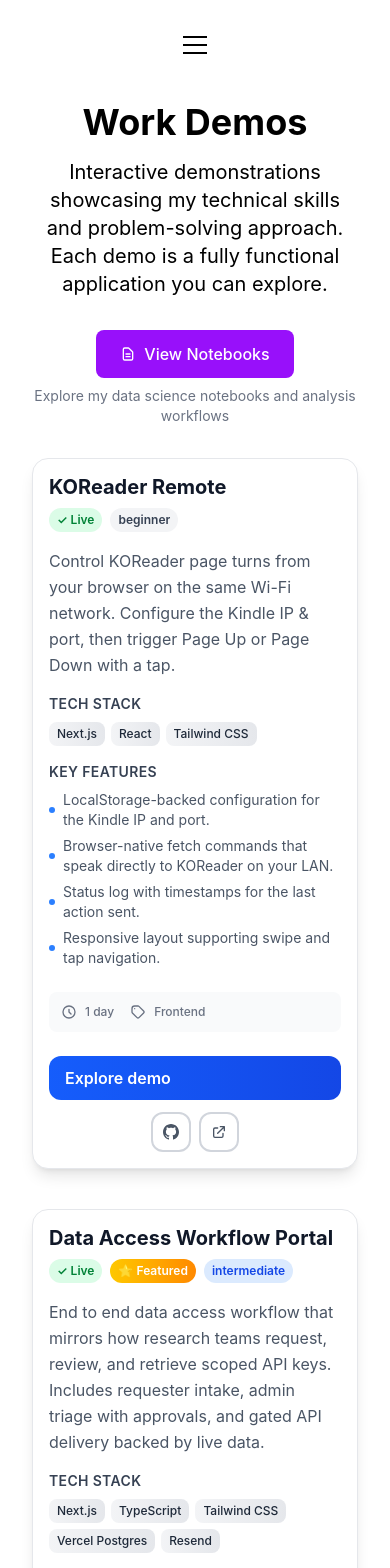
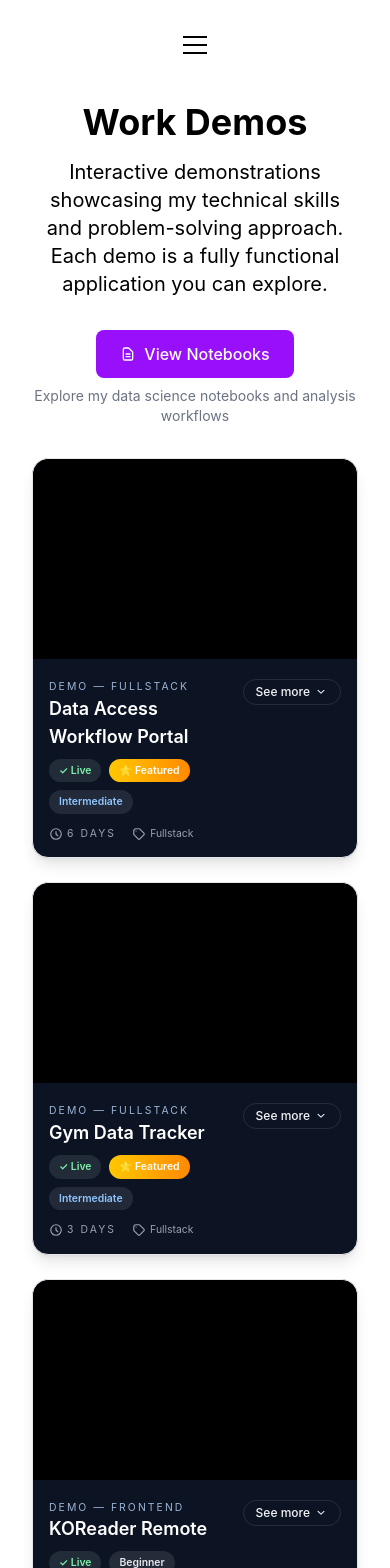
Before and after one commit to dillon-shearer/dillon-shearer-website, a Next.js app: page /demos in a window 390 px wide. Shown: the top 1568 px of the page. Built offline with nearby package versions, Linux system fonts and the light colour scheme.

Commit message:
demo card updates

```diff
--- a/app/components/demo-card.tsx
+++ b/app/components/demo-card.tsx
@@ -1,60 +1,180 @@
+'use client'
+
 import Link from 'next/link'
 import { Demo } from '@/types/demo'
 
 interface DemoCardProps {
   demo: Demo
+  isExpanded: boolean
+  onToggle: () => void
 }
 
-export default function DemoCard({ demo }: DemoCardProps) {
+export default function DemoCard({ demo, isExpanded, onToggle }: DemoCardProps) {
   const isInProgress = demo.status !== 'live'
   const mobileOrderClass = demo.mobileReady ? 'order-first md:order-none' : ''
+  const exploreHref = demo.slug === 'koreader-remote' ? '/koreader-remote' : `/demos/${demo.slug}`
+  const previewBase = demo.demoUrl ?? exploreHref
+  const previewSrc = previewBase.includes('?') ? `${previewBase}&embed=1` : `${previewBase}?embed=1`
+  const detailsId = `${demo.slug}-details`
+  const frameScaleClasses = isExpanded
+    ? 'scale-[0.48] sm:scale-[0.54] md:scale-[0.6]'
+    : 'scale-[0.22] sm:scale-[0.26] md:scale-[0.3]'
+  const frameHeightClasses = isExpanded
+    ? 'h-[420px] sm:h-[480px] md:h-[560px]'
+    : 'h-[200px] sm:h-[240px] md:h-[280px]'
 
   return (
-    <div className={`group relative bg-white dark:bg-gray-800 rounded-2xl shadow-lg hover:shadow-2xl transition-all duration-300 border border-gray-200 dark:border-gray-700 hover:border-blue-300 dark:hover:border-blue-600 overflow-hidden ${mobileOrderClass}`}>
-      <div className="absolute inset-0 bg-gradient-to-br from-blue-50/50 to-purple-50/50 dark:from-blue-900/20 dark:to-purple-900/20 opacity-0 group-hover:opacity-100 transition-opacity duration-300" />
-      <div className="relative p-4 sm:p-6 md:p-8">
-        <div className="flex items-start justify-between mb-4 md:mb-6">
-          <div className="flex-1 min-w-0">
-            <h3 className="text-xl sm:text-2xl font-bold text-gray-900 dark:text-white group-hover:text-blue-600 dark:group-hover:text-blue-400 transition-colors duration-300 leading-tight">
+    <article
+      className={`group relative flex flex-col overflow-hidden rounded-2xl border border-gray-200 bg-[#0c1424] text-white shadow-lg transition-all duration-300 dark:border-gray-700 ${mobileOrderClass} ${
+        isExpanded ? 'ring-2 ring-blue-500/40' : 'hover:-translate-y-1 hover:shadow-2xl'
+      }`}
+      data-expanded={isExpanded}
+    >
+      <div className={`relative w-full overflow-hidden rounded-t-2xl bg-black transition-[height] duration-500 ${frameHeightClasses}`}>
+        <div className="pointer-events-none absolute inset-0 flex items-start justify-center">
+          <div className={`origin-top transition-transform duration-500 ease-out ${frameScaleClasses}`}>
+            <iframe
+              src={previewSrc}
+              title={`${demo.title} live preview`}
+              tabIndex={-1}
+              loading="lazy"
+              aria-hidden="true"
+              className="h-[900px] w-[1440px] border-0 shadow-2xl"
+              style={{ pointerEvents: 'none' }}
+            />
+          </div>
+        </div>
+        <div className="pointer-events-none absolute inset-0 bg-gradient-to-t from-black/60 via-transparent to-transparent" />
+        <Link
+          href={exploreHref}
+          className="absolute inset-0 z-10 flex items-end justify-end bg-gradient-to-t from-black/80 via-transparent to-transparent opacity-0 transition-opacity duration-300 hover:opacity-100 focus-visible:opacity-100"
+          aria-label={`Open ${demo.title} demo`}
+        >
+          <span className="mb-3 mr-3 rounded-full bg-white/15 px-3 py-1 text-xs font-medium tracking-wide text-white backdrop-blur">
+            Open demo
+          </span>
+        </Link>
+      </div>
+
+      <div className="flex flex-col gap-3 px-4 pb-4 pt-5">
+        <div className="flex items-start justify-between gap-3">
+          <div className="flex min-w-0 flex-1 flex-col">
+            <p className="text-[0.65rem] uppercase tracking-[0.2em] text-blue-200/80">Demo — {demo.category}</p>
+            <h3 className="text-lg font-semibold text-white">
               {demo.title}
             </h3>
-            <div className="flex items-center gap-2 sm:gap-3 mt-2 sm:mt-3 flex-wrap">
-              <span className={`px-2 sm:px-3 py-1 sm:py-1.5 text-xs font-semibold rounded-full ${
+            <div className="mt-2 flex flex-wrap items-center gap-2 text-[0.65rem] font-semibold">
+              <span
+                className={`rounded-full px-2.5 py-1 ${
                   demo.status === 'live'
-                  ? 'bg-green-100 text-green-700 dark:bg-green-900/30 dark:text-green-400'
-                  : 'bg-yellow-100 text-yellow-700 dark:bg-yellow-900/30 dark:text-yellow-400'
-              }`}>
+                    ? 'bg-green-100/10 text-green-300'
+                    : 'bg-yellow-100/10 text-yellow-200'
+                }`}
+              >
                 {demo.status === 'live' ? '✓ Live' : '⏳ In Progress'}
               </span>
               {demo.featured && (
-                <span className="px-2 sm:px-3 py-1 sm:py-1.5 text-xs font-semibold rounded-full bg-gradient-to-r from-yellow-400 to-orange-400 text-white">
+                <span className="rounded-full bg-gradient-to-r from-yellow-400 to-orange-400 px-2.5 py-1 text-white">
                   ⭐ Featured
                 </span>
               )}
-              <span className={`px-2 sm:px-3 py-1 sm:py-1.5 text-xs font-semibold rounded-full ${
-                demo.complexity === 'advanced' ? 'bg-red-100 text-red-700 dark:bg-red-900/30 dark:text-red-400' :
-                demo.complexity === 'intermediate' ? 'bg-blue-100 text-blue-700 dark:bg-blue-900/30 dark:text-blue-400' :
-                'bg-gray-100 text-gray-700 dark:bg-gray-700 dark:text-gray-300'
-              }`}>
+              <span
+                className={`rounded-full px-2.5 py-1 capitalize ${
+                  demo.complexity === 'advanced'
+                    ? 'bg-red-100/10 text-red-300'
+                    : demo.complexity === 'intermediate'
+                      ? 'bg-blue-100/10 text-blue-300'
+                      : 'bg-gray-100/10 text-gray-200'
+                }`}
+              >
                 {demo.complexity}
               </span>
             </div>
           </div>
+          <button
+            type="button"
+            onClick={onToggle}
+            aria-expanded={isExpanded}
+            aria-controls={detailsId}
+            className="inline-flex items-center gap-1 rounded-full border border-white/10 px-3 py-1 text-xs font-medium text-gray-100 transition-colors duration-200 hover:border-blue-300 hover:text-blue-200 focus-visible:outline-none focus-visible:ring-2 focus-visible:ring-blue-400"
+          >
+            {isExpanded ? 'Close' : 'See more'}
+            <svg
+              className={`h-3.5 w-3.5 transition-transform duration-300 ${isExpanded ? 'rotate-180' : ''}`}
+              viewBox="0 0 20 20"
+              fill="currentColor"
+              aria-hidden="true"
+            >
+              <path d="M5.23 7.21a.75.75 0 011.06.02L10 10.585l3.71-3.354a.75.75 0 111.02 1.1l-4.23 3.825a.75.75 0 01-1.02 0L5.25 8.29a.75.75 0 01-.02-1.08z" />
+            </svg>
+          </button>
         </div>
 
-        <p className="text-gray-600 dark:text-gray-300 text-base sm:text-lg leading-relaxed mb-4 sm:mb-6">
-          {demo.description}
+        <div className="flex flex-wrap gap-4 text-[0.65rem] uppercase tracking-[0.2em] text-gray-400">
+          <div className="flex items-center gap-1">
+            <svg className="h-3.5 w-3.5" fill="none" stroke="currentColor" viewBox="0 0 24 24" aria-hidden="true">
+              <path strokeLinecap="round" strokeLinejoin="round" strokeWidth={2} d="M12 8v4l3 3m6-3a9 9 0 11-18 0 9 9 0 0118 0z" />
+            </svg>
+            <span>{demo.buildTime}</span>
+          </div>
+          <div className="flex items-center gap-1 capitalize tracking-normal">
+            <svg className="h-3.5 w-3.5" fill="none" stroke="currentColor" viewBox="0 0 24 24" aria-hidden="true">
+              <path strokeLinecap="round" strokeLinejoin="round" strokeWidth={2} d="M7 7h.01M7 3h5c.512 0 1.024.195 1.414.586l7 7a2 2 0 010 2.828l-7 7a2 2 0 01-2.828 0l-7-7A1.994 1.994 0 013 12V7a4 4 0 014-4z" />
+            </svg>
+            <span>{demo.category.replace('-', ' ')}</span>
+          </div>
+        </div>
+      </div>
+
+      {isExpanded && (
+        <div
+          id={detailsId}
+          className="px-4 pb-6 text-sm text-gray-200"
+        >
+          <div className="flex flex-col gap-6 lg:grid lg:grid-cols-[minmax(0,1.3fr)_minmax(0,1fr)] lg:gap-8">
+            <div className="space-y-5">
+              <p className="text-sm leading-relaxed text-gray-100 sm:text-base">{demo.description}</p>
+
+              <div>
+                <h4 className="text-xs font-semibold uppercase tracking-widest text-gray-400">Key Features</h4>
+                <ul className="mt-2 space-y-2 text-sm text-gray-100">
+                  {demo.highlights.slice(0, 5).map((highlight, index) => (
+                    <li key={index} className="flex items-start gap-2">
+                      <span className="mt-1 h-1.5 w-1.5 flex-shrink-0 rounded-full bg-blue-400" aria-hidden="true" />
+                      <span>{highlight}</span>
+                    </li>
+                  ))}
+                </ul>
+              </div>
+            </div>
+
+            <div className="space-y-4">
+              {!isInProgress ? (
+                <Link
+                  href={exploreHref}
+                  className="flex w-full items-center justify-center rounded-xl bg-gradient-to-r from-blue-600 to-blue-700 px-4 py-2.5 text-sm font-semibold text-white transition-all duration-200 hover:from-blue-700 hover:to-blue-800"
+                >
+                  Explore full demo
+                </Link>
+              ) : (
+                <div className="w-full rounded-xl bg-gray-800 px-4 py-2.5 text-center text-sm font-semibold text-gray-300">
+                  Demo coming soon
+                </div>
+              )}
+
+              {!demo.mobileReady && (
+                <p className="text-xs font-medium text-amber-400">
+                  Best experienced on desktop devices
                 </p>
+              )}
 
-        <div className="mb-4 sm:mb-6">
-          <h4 className="text-sm font-semibold text-gray-700 dark:text-gray-300 mb-2 sm:mb-3 uppercase tracking-wide">
-            Tech Stack
-          </h4>
-          <div className="flex flex-wrap gap-1.5 sm:gap-2">
+              <div>
+                <h4 className="text-xs font-semibold uppercase tracking-widest text-gray-400">Tech Stack</h4>
+                <div className="mt-2 flex flex-wrap gap-1.5">
                   {demo.techStack.map((tech) => (
                     <span
                       key={tech}
-                className="px-2 sm:px-3 py-1 sm:py-1.5 text-xs sm:text-sm bg-gradient-to-r from-gray-100 to-gray-200 dark:from-gray-700 dark:to-gray-600 text-gray-800 dark:text-gray-200 rounded-lg font-medium hover:from-blue-100 hover:to-blue-200 dark:hover:from-blue-800 dark:hover:to-blue-700 transition-all duration-200"
+                      className="rounded-lg bg-white/5 px-2.5 py-1 text-xs font-medium text-gray-100"
                     >
                       {tech}
                     </span>
@@ -62,68 +182,16 @@ export default function DemoCard({ demo }: DemoCardProps) {
                 </div>
               </div>
 
-        <div className="mb-6 sm:mb-8">
-          <h4 className="text-sm font-semibold text-gray-700 dark:text-gray-300 mb-2 sm:mb-3 uppercase tracking-wide">
-            Key Features
-          </h4>
-          <div className="grid grid-cols-1 gap-1.5 sm:gap-2">
-            {demo.highlights.slice(0, 4).map((highlight, index) => (
-              <div key={index} className="flex items-center gap-2 text-sm text-gray-600 dark:text-gray-300">
-                <div className="w-1.5 h-1.5 bg-blue-500 rounded-full flex-shrink-0"></div>
-                <span>{highlight}</span>
-              </div>
-            ))}
-          </div>
-        </div>
-
-        <div className="flex items-center gap-4 sm:gap-6 text-sm text-gray-500 dark:text-gray-400 mb-6 sm:mb-8 bg-gray-50 dark:bg-gray-700/50 rounded-lg p-3 sm:p-4">
-          <div className="flex items-center gap-2">
-            <svg className="w-4 h-4" fill="none" stroke="currentColor" viewBox="0 0 24 24">
-              <path strokeLinecap="round" strokeLinejoin="round" strokeWidth={2} d="M12 8v4l3 3m6-3a9 9 0 11-18 0 9 9 0 0118 0z" />
-            </svg>
-            <span className="font-medium text-xs sm:text-sm">{demo.buildTime}</span>
-          </div>
-          <div className="flex items-center gap-2">
-            <svg className="w-4 h-4" fill="none" stroke="currentColor" viewBox="0 0 24 24">
-              <path strokeLinecap="round" strokeLinejoin="round" strokeWidth={2} d="M7 7h.01M7 3h5c.512 0 1.024.195 1.414.586l7 7a2 2 0 010 2.828l-7 7a2 2 0 01-2.828 0l-7-7A1.994 1.994 0 013 12V7a4 4 0 014-4z" />
-            </svg>
-            <span className="font-medium text-xs sm:text-sm capitalize">{demo.category.replace('-', ' ')}</span>
-          </div>
-        </div>
-
-        <div className="flex flex-col sm:flex-row gap-3">
-          {isInProgress ? (
-            <div className="flex-1 bg-gray-400 dark:bg-gray-600 text-gray-600 dark:text-gray-400 text-center py-2.5 sm:py-3 px-4 sm:px-6 rounded-xl font-semibold text-sm sm:text-base">
-              Demo coming soon
-            </div>
-          ) : (
-            <>
-              <Link
-                href={`/${demo.slug === 'koreader-remote' ? 'koreader-remote' : `demos/${demo.slug}`}`}
-                className={`${demo.mobileReady ? 'flex' : 'hidden md:flex'} flex-1 bg-gradient-to-r from-blue-600 to-blue-700 hover:from-blue-700 hover:to-blue-800 text-white text-center py-2.5 sm:py-3 px-4 sm:px-6 rounded-xl font-semibold transition-all duration-200`}
-              >
-                Explore demo
-              </Link>
-              {demo.mobileReady ? null : (
-                <div className="md:hidden flex-1 bg-gray-200 dark:bg-gray-700 text-gray-700 dark:text-gray-200 text-center py-2.5 sm:py-3 px-4 sm:px-6 rounded-xl font-semibold">
-                  Best viewed on desktop
-                </div>
-              )}
-            </>
-          )}
-
-          <div className="flex gap-2 justify-center sm:justify-start">
+              <div className="flex flex-wrap gap-3">
                 {demo.githubUrl && (
                   <a
                     href={demo.githubUrl}
                     target="_blank"
                     rel="noopener noreferrer"
-                className="flex items-center justify-center p-2.5 sm:p-3 border-2 border-gray-300 dark:border-gray-600 rounded-xl hover:border-blue-500 dark:hover:border-blue-400 hover:bg-blue-50 dark:hover:bg-blue-900/20 transition-all duration-200 group/btn"
+                    className="flex flex-1 items-center justify-center rounded-xl border border-white/10 px-3 py-2 text-sm font-medium text-gray-200 transition-colors duration-200 hover:border-blue-400 hover:text-blue-200"
                     title="View source code"
                   >
-                <svg className="w-4 sm:w-5 h-4 sm:h-5 text-gray-600 dark:text-gray-400 group-hover/btn:text-blue-600 dark:group-hover/btn:text-blue-400 transition-colors" fill="currentColor" viewBox="0 0 24 24">
-                  <path d="M12 0c-6.626 0-12 5.373-12 12 0 5.302 3.438 9.8 8.207 11.387.599.111.793-.261.793-.577v-2.234c-3.338.726-4.033-1.416-4.033-1.416-.546-1.387-1.333-1.756-1.333-1.756-1.089-.745.083-.729.083-.729 1.205.084 1.839 1.237 1.839 1.237 1.07 1.834 2.807 1.304 3.492.997.107-.775.418-1.305.762-1.604-2.665-.305-5.467-1.334-5.467-5.931 0-1.311.469-2.381 1.236-3.221-.124-.303-.535-1.524.117-3.176 0 0 1.008-.322 3.301 1.23.957-.266 1.983-.399 3.003-.404 1.02.005 2.047.138 3.006.404 2.291-1.552 3.297-1.23 3.297-1.23.653 1.653.242 2.874.118 3.176.77.84 1.235 1.911 1.235 3.221 0 4.609-2.807 5.624-5.479 5.921.43.372.823 1.102.823 2.222v3.293c0 .319.192.694.801.576 4.765-1.589 8.199-6.086 8.199-11.386 0-6.627-5.373-12-12-12z"/>
-                </svg>
+                    Source
                   </a>
                 )}
                 {demo.liveUrl && (
@@ -131,17 +199,17 @@ export default function DemoCard({ demo }: DemoCardProps) {
                     href={demo.liveUrl}
                     target="_blank"
                     rel="noopener noreferrer"
-                className="flex items-center justify-center p-2.5 sm:p-3 border-2 border-gray-300 dark:border-gray-600 rounded-xl hover:border-green-500 dark:hover:border-green-400 hover:bg-green-50 dark:hover:bg-green-900/20 transition-all duration-200 group/btn"
+                    className="flex flex-1 items-center justify-center rounded-xl border border-white/10 px-3 py-2 text-sm font-medium text-gray-200 transition-colors duration-200 hover:border-green-400 hover:text-green-200"
                     title="Open live demo"
                   >
-                <svg className="w-4 sm:w-5 h-4 sm:h-5 text-gray-600 dark:text-gray-400 group-hover/btn:text-green-600 dark:group-hover/btn:text-green-400 transition-colors" fill="none" stroke="currentColor" viewBox="0 0 24 24">
-                  <path strokeLinecap="round" strokeLinejoin="round" strokeWidth={2} d="M10 6H6a2 2 0 00-2 2v10a2 2 0 002 2h10a2 2 0 002-2v-4M14 4h6m0 0v6m0-6L10 14" />
-                </svg>
+                    Live site
                   </a>
                 )}
               </div>
             </div>
           </div>
         </div>
+      )}
+    </article>
   )
 }
--- /dev/null
+++ b/app/components/demo-grid.tsx
@@ -0,0 +1,50 @@
+'use client'
+
+import { useEffect, useMemo, useRef, useState } from 'react'
+import DemoCard from './demo-card'
+import { Demo } from '@/types/demo'
+
+interface DemoGridProps {
+  demos: Demo[]
+}
+
+export default function DemoGrid({ demos }: DemoGridProps) {
+  const [activeSlug, setActiveSlug] = useState<string | null>(null)
+  const cardRefs = useRef<Record<string, HTMLDivElement | null>>({})
+
+  const handleToggle = (slug: string) => {
+    setActiveSlug((prev) => (prev === slug ? null : slug))
+  }
+
+  const orderedDemos = useMemo(() => {
+    if (!activeSlug) return demos
+    const activeDemo = demos.find((demo) => demo.slug === activeSlug)
+    const rest = demos.filter((demo) => demo.slug !== activeSlug)
+    return activeDemo ? [activeDemo, ...rest] : demos
+  }, [demos, activeSlug])
+
+  useEffect(() => {
+    if (activeSlug && cardRefs.current[activeSlug]) {
+      cardRefs.current[activeSlug]?.scrollIntoView({ behavior: 'smooth', block: 'start' })
+    }
+  }, [activeSlug])
+
+  return (
+    <div className="grid grid-cols-1 gap-6 sm:grid-cols-2 sm:gap-8 xl:grid-cols-3">
+      {orderedDemos.map((demo) => {
+        const isExpanded = activeSlug === demo.slug
+        return (
+          <div
+            key={demo.slug}
+            ref={(node) => {
+              cardRefs.current[demo.slug] = node
+            }}
+            className={`${isExpanded ? 'col-span-full' : ''}`}
+          >
+            <DemoCard demo={demo} isExpanded={isExpanded} onToggle={() => handleToggle(demo.slug)} />
+          </div>
+        )
+      })}
+    </div>
+  )
+}
--- /dev/null
+++ b/app/components/embed-toggle.tsx
@@ -0,0 +1,20 @@
+'use client'
+
+import { useEffect } from 'react'
+import { usePathname, useSearchParams } from 'next/navigation'
+
+export default function EmbedToggle() {
+  const searchParams = useSearchParams()
+  const pathname = usePathname()
+  const isEmbed = searchParams.get('embed') === '1'
+
+  useEffect(() => {
+    if (isEmbed) {
+      document.body.dataset.embedPreview = 'true'
+    } else {
+      delete document.body.dataset.embedPreview
+    }
+  }, [isEmbed, pathname])
+
+  return null
+}
--- a/app/demos/page.tsx
+++ b/app/demos/page.tsx
@@ -1,6 +1,6 @@
 // app/demos/page.tsx
 import { Metadata } from 'next'
-import DemoCard from '@/app/components/demo-card'
+import DemoGrid from '@/app/components/demo-grid'
 import { getAllDemos } from '@/lib/demos'
 
 export const metadata: Metadata = {
@@ -47,11 +47,7 @@ export default function DemosPage() {
         </div>
 
         {/* Demos Grid */}
-        <div className="flex flex-wrap justify-center gap-10 [&>*]:w-full [&>*]:max-w-2xl lg:[&>*]:w-[calc(50%-1.25rem)] lg:[&>*]:max-w-none">
-          {demos.map((demo) => (
-            <DemoCard key={demo.slug} demo={demo} />
-          ))}
-        </div>
+        <DemoGrid demos={demos} />
 
         {/* Call to Action - Now constrained to max-w-4xl to match content width */}
         <div className="max-w-4xl mx-auto">
--- a/app/global.css
+++ b/app/global.css
@@ -17,15 +17,16 @@
   --sh-entity: #e25a1c;
 }
 
+html {
+  color-scheme: dark;
+}
+
 @media (prefers-color-scheme: dark) {
   :root {
     --sh-class: #4c97f8;
     --sh-identifier: white;
     --sh-keyword: #f47067;
     --sh-string: #0fa295;
-  }
-  html {
-    color-scheme: dark;
   }
 }
 
@@ -199,6 +200,27 @@ table {
   transform: scaleX(1);
 }
 
+body[data-embed-preview='true'] {
+  background-color: #000;
+}
+
+body[data-embed-preview='true'] .site-shell {
+  max-width: 1280px;
+  margin: 0 auto;
+  padding-left: 0;
+  padding-right: 0;
+  margin-top: 0;
+}
+
+body[data-embed-preview='true'] .site-shell-content {
+  margin-top: 0;
+  padding-top: 0;
+}
+
+body[data-embed-preview='true'] [data-embed-hide='true'] {
+  display: none !important;
+}
+
 .hero-title:hover::after {
   transform: translate3d(0, 0, 0);
 }
--- a/app/layout.tsx
+++ b/app/layout.tsx
@@ -6,6 +6,7 @@ import { Navbar } from './components/nav'
 import { Analytics } from '@vercel/analytics/react'
 import { SpeedInsights } from '@vercel/speed-insights/next'
 import Footer from './components/footer'
+import EmbedToggle from './components/embed-toggle'
 import { baseUrl } from './sitemap'
 
 const siteDescription = 'Healthcare-focused data scientist building analytics portals, dashboards, and AI copilots for life-science teams.'
@@ -94,12 +95,17 @@ export default function RootLayout({
       )}
     >
       <body className="antialiased overflow-x-hidden">
-        <main className="flex-auto min-w-0 mt-6 flex flex-col px-2 md:px-0 max-w-7xl mx-auto">
-          <Navbar />
-          <div className="w-full overflow-x-hidden">
+        <EmbedToggle />
+        <main className="site-shell flex-auto min-w-0 mt-6 flex flex-col px-2 md:px-0 max-w-7xl mx-auto">
+          <div data-embed-hide="true">
+            <Navbar />
+          </div>
+          <div className="w-full overflow-x-hidden site-shell-content">
             {children}
           </div>
-          <Footer />
+          <div data-embed-hide="true">
+            <Footer />
+          </div>
           <Analytics />
           <SpeedInsights />
         </main>
```
Lines whose indentation alone changed are shown as unchanged.
